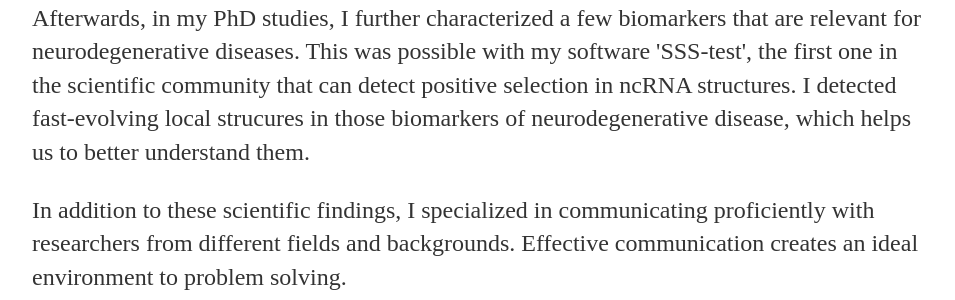
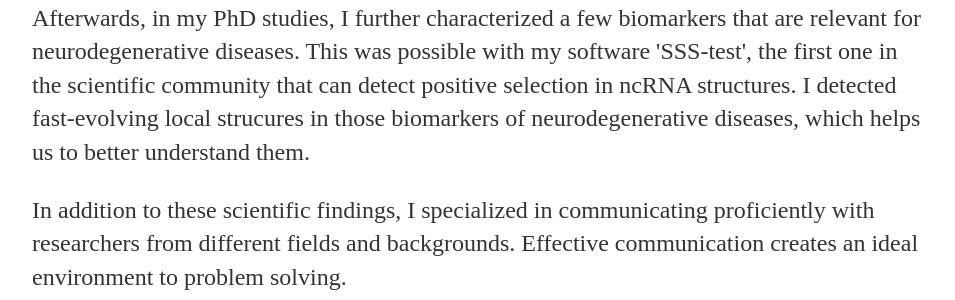
Before and after one commit to waltercostamb/waltercostamb.github.io, a Jekyll site: the page built from about/index.html, in a window 1280 px wide. Shown: the part 354-654 px from the top of the page, without its empty margins (160-1115 px from the left). Built offline with Jekyll 4.4.1, drawn with Linux system fonts in a browser that asks for light colours.

Commit message:
Update index.html

```diff
--- a/about/index.html
+++ b/about/index.html
@@ -11,7 +11,7 @@
 	<p>Afterwards, in my PhD studies, I further characterized a few biomarkers that are relevant for neurodegenerative
 		diseases. This was possible with my software 'SSS-test', the first one in the scientific community that can detect
 		positive selection in ncRNA structures. I detected fast-evolving local strucures in those biomarkers of
-		neurodegenerative disease, which helps us to better understand them.</p>
+		neurodegenerative diseases, which helps us to better understand them.</p>
 
 	<p>In addition to these scientific findings, I specialized in communicating proficiently with researchers from different
 		fields and backgrounds. Effective communication creates an ideal environment to problem solving.</p>
@@ -26,11 +26,11 @@
 	<p><img border="0" src="https://github.com/waltercostamb/Lab-Book/blob/master/organization-framework.jpg?raw=true" width="700" /></p>
 
 	<ul class="contacts">
-		<p>Further contacts</p>
+		<p>Further contacts
 		<ul>
 		<li><a href="https://github.com/waltercostamb">GITHub</a></li>
 		<li><a href="https://www.linkedin.com/in/maria-beatriz-walter-costa-349a54155/">LinkedIN</a></li>
 		<li><a href="https://www.goodreads.com/user/show/69612111-bia">Goodreads</a></li>
-		</ul>
+		</ul></p>
 
 </div><!-- /.blurb -->
```
